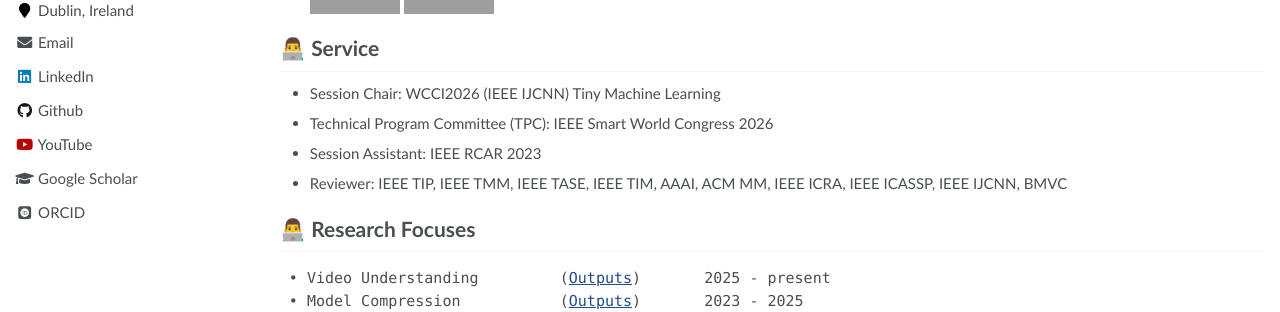
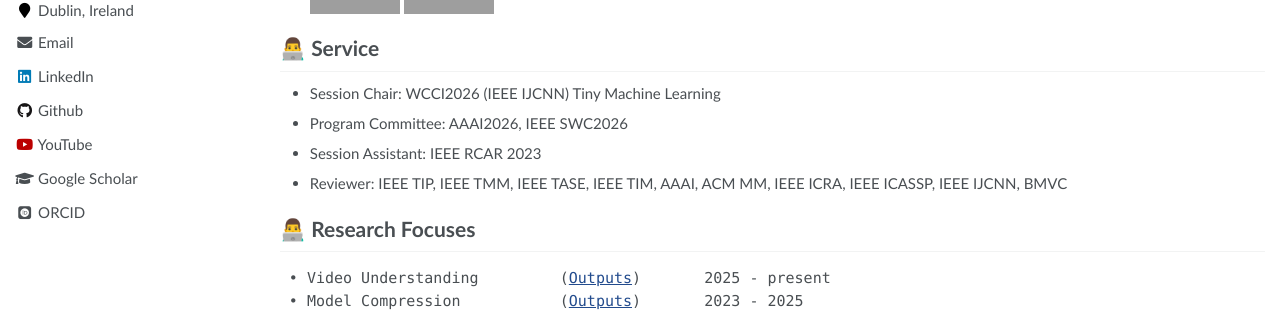
Before and after one commit to microa/microa.github.io, a Jekyll site: the page built from _pages/about.md, in a window 1280 px wide and 900 px high, scrolled down 956 px. Shown: the part 392-704 px from the top of the window. Built offline with Jekyll 4.4.1, drawn with Linux system fonts in a browser that asks for light colours; some web fonts are replaced; grey boxes are pictures that could not be loaded.

Commit message:
Update about.md

```diff
--- a/_pages/about.md
+++ b/_pages/about.md
@@ -85,7 +85,7 @@ More papers on <a href='https://scholar.google.com/citations?user=WsVak2gAAAAJ'>
 
 # 👨‍💻 Service
 - Session Chair: WCCI2026 (IEEE IJCNN) Tiny Machine Learning
-- Technical Program Committee (TPC): IEEE Smart World Congress 2026
+- Program Committee: AAAI2026, IEEE SWC2026
 - Session Assistant: IEEE RCAR 2023
 - Reviewer: IEEE TIP, IEEE TMM, IEEE TASE, IEEE TIM, AAAI, ACM MM, IEEE ICRA, IEEE ICASSP, IEEE IJCNN, BMVC
 
```
